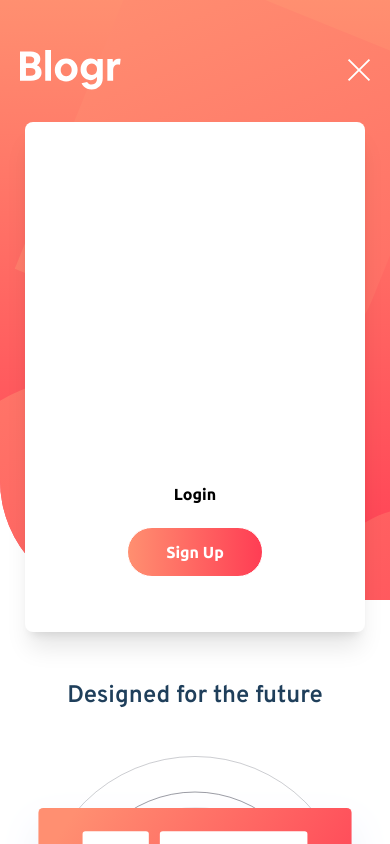
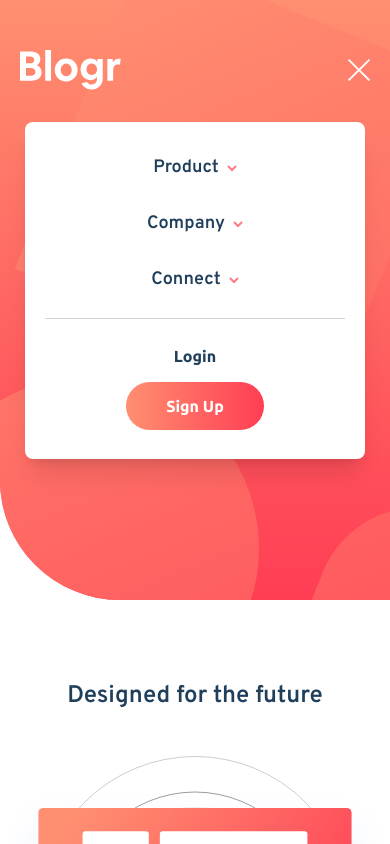
Before and after one commit to Arfirpo/blogr-landing-page-main, a React (Create React App) app: page / in a window 390 px wide. Both pictures are taken after a click on the picture 352 px from the left and 70 px from the top of the page. Shown: the top 844 px of the page. Built offline with nearby package versions, Linux system fonts and the light colour scheme.

Commit message:
mobile version finished

```diff
--- a/public/index.html
+++ b/public/index.html
@@ -15,7 +15,7 @@
       name="description"
       content="Web site created using create-react-app"
     />
-    <link rel="apple-touch-icon" href="%PUBLIC_URL%/logo192.png" />
+    <link rel="apple-touch-icon" href="%PUBLIC_URL%/favicon-32x32.png" />
     <!--
       manifest.json provides metadata used when your web app is installed on a
       user's mobile device or desktop. See https://developers.google.com/web/fundamentals/web-app-manifest/
--- a/src/components/BotonPrueba.jsx
+++ /dev/null
@@ -1,11 +0,0 @@
-import React from "react";
-
-export const BotonPrueba = ({ val }) => {
-  return (
-    <div>
-      {val.map((valor, index) => (
-        <p key={index}>{console.log(valor)}</p>
-      ))}
-    </div>
-  );
-};
--- a/src/components/Buttons.jsx
+++ b/src/components/Buttons.jsx
@@ -5,7 +5,7 @@ export const Buttons = ({ val, flex }) => {
 
   return (
     <div
-      className={`${flex === 1 ? 'flex-row' : 'flex-col gap-2'} flex  items-center justify-between w-full text-[1em]`}
+      className={`${flex === 1 ? 'flex-row justify-between' : 'flex-col justify-evenly'} flex items-center w-full h-full text-[1em]`}
     >
       {val.map((index) => {
         const isEvenIndex = index % 2 === 0;
@@ -21,7 +21,7 @@ export const Buttons = ({ val, flex }) => {
           }
         } else {
           if (isEvenIndex) {
-            buttonClass += " text-black bg-white";
+            buttonClass += " text-[hsl(208_49%_24%)] bg-white";
           } else {
             buttonClass +=
               " text-[hsl(0,0%,100%)] border-[0.0625rem] border-white bg-gradient-to-r from-veryLightRedGradient to-lightRedGradient";
--- a/src/components/Header.jsx
+++ b/src/components/Header.jsx
@@ -1,8 +1,8 @@
 import React, { useState } from "react";
 import { Nav } from "./Nav";
-import logo from "../images/logo.svg";
 import { Buttons } from "../components/Buttons";
 import patternMobile from "../images/bg-pattern-intro-mobile.svg";
+import logo from "../images/logo.svg";
 
 export const Header = () => {
   const [divVisible, setDivVisible] = useState(true);
--- /dev/null
+++ b/src/components/MenuNav.jsx
@@ -0,0 +1,47 @@
+import { useState } from "react";
+import { menu } from "../App";
+import arrowIcon from '../images/icon-arrow-dark.svg'
+
+export const MenuNav = () => {
+
+  const [openItem, setOpenItem] = useState(null);
+  const [arrowRotation, setArrowRotation] = useState(0);
+
+  const handleHeadingClick = (heading) => {
+    setOpenItem(openItem === heading ? null : heading);
+    setArrowRotation(arrowRotation === 0 ? 180 : 0);
+  };
+
+  return (
+    <div className="flex flex-col items-center justify-center gap-7 text-center text-lg  font-bold w-full ">
+      {Object.values(menu).map((menuItem, index) => (
+        <div key={index} className="w-full h-full flex flex-col gap-4 ">
+          <div className="flex items-center justify-center gap-2">
+            <h3
+              className="text-veryDarkBlue cursor-pointer"
+              onClick={() => handleHeadingClick(menuItem.heading)}
+            >
+              {menuItem.heading}
+            </h3>
+            <img
+              className={`transform transition-transform ease duration-300  ${
+                openItem === menuItem.heading ? "rotate-180" : ""
+              }`}
+              src={arrowIcon}
+              alt="arrow icon"
+            />
+          </div>
+          {openItem === menuItem.heading && (
+            <ul className="bg-[#ebeaef] w-full h-full flex flex-col justify-evenly py-6 gap-5">
+              {menuItem.items.map((item, subIndex) => (
+                <li className="text-[.95rem] text-veryDarkBlue cursor-pointer" key={subIndex}>
+                  {item}
+                </li>
+                ))}
+            </ul>
+          )}
+        </div>
+      ))}
+    </div>
+  );
+};
--- a/src/components/Nav.jsx
+++ b/src/components/Nav.jsx
@@ -2,6 +2,8 @@ import React, { useState } from "react";
 import hamburguerMenu from "../images/icon-hamburger.svg";
 import closeMenu from "../images/icon-close.svg";
 import { Buttons } from "./Buttons";
+import { MenuNav } from "./MenuNav";
+
 
 export const Nav = ({ hideDiv }) => {
   const [changeButton, setChangeButton] = useState(true);
@@ -26,11 +28,13 @@ export const Nav = ({ hideDiv }) => {
       <div
         className={` ${
           changeButton ? "hidden" : "block"
-        } min-w-[17.4rem] w-[87%] max-w-[23.125rem] h-[31.875rem] bg-White absolute top-[7.625rem] left-0 right-0 mx-auto rounded-lg shadow-xl flex flex-col p-[1.625rem] `}
+        } min-w-[17.4rem] w-[87%] max-w-[23.125rem] min-h-min max-h-max bg-White absolute top-[7.625rem] left-0 right-0 mx-auto rounded-lg shadow-xl flex flex-col px-5 `}
       >
-        <div className="w-full h-[70%] "></div>
-        <div className="w-full h-[30%]">
-          <Buttons val={navButtons} flex={2}/>
+        <div className="w-full max-h-[75%] pt-8 pb-6 ">
+          <MenuNav />
+        </div>
+        <div className="w-full max-h-[25%] border-t-[0.0625rem] border-gray-300 pt-3 pb-7">
+          <Buttons val={navButtons} flex={2} />
         </div>
       </div>
     </div>
--- /dev/null
+++ b/src/components/tempCodeRunnerFile.jsx
@@ -0,0 +1 @@
+handleHEadingClick
```
Also changed, not shown: src/components/SubMenuNav.jsx (added, +16 -0 lines), public/manifest.json, public/robots.txt (deleted).
